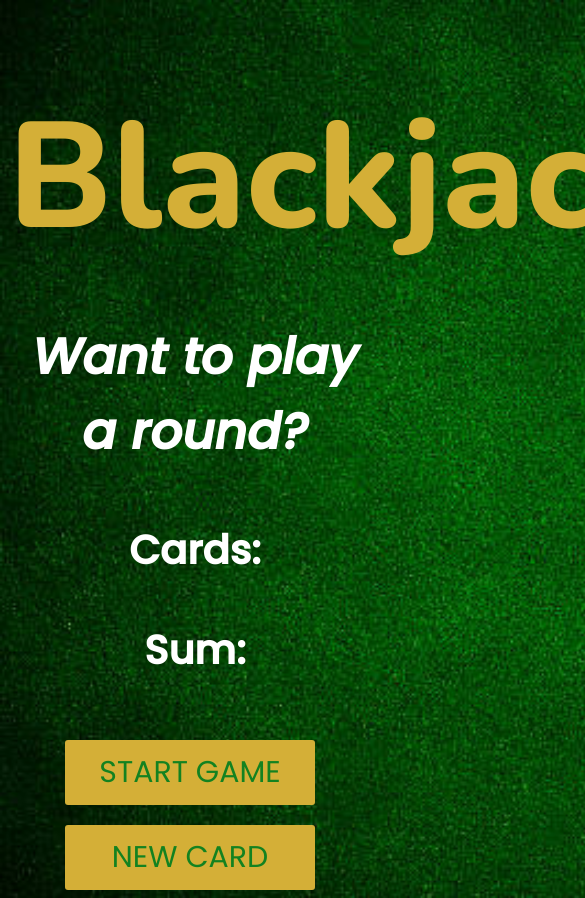
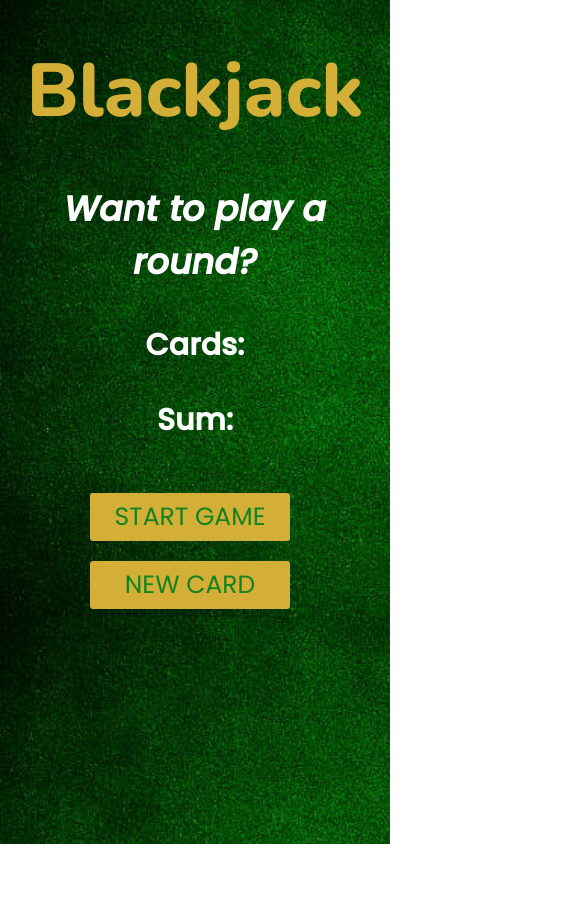
Before and after one commit to AshJungers/Blackjack-Game, a plain HTML site: page index.html in a window 390 px wide. Shown: the top 898 px of the page, 585 px wide, since content can reach past the window. After the commit the page ends 844 px from the top, so only its background shows below. Drawn offline with nearby package versions, Linux system fonts and the light colour scheme; a web font is replaced by a local one.

Commit message:
made game responsive

```diff
--- a/src/styles.css
+++ b/src/styles.css
@@ -44,3 +44,25 @@ button:hover {
   font-size: 50px;
   margin-top: 0px;
 }
+
+@media (max-width: 576px) {
+  h1 {
+    font-size: 75px;
+    margin-top: 40px;
+  }
+
+  #message-el {
+    font-size: 35px;
+  }
+
+  #cards-el,
+  #sum-el {
+    font-size: 30px;
+  }
+
+  button {
+    font-size: 25px;
+    padding: 5px;
+    width: 200px;
+  }
+}
```
